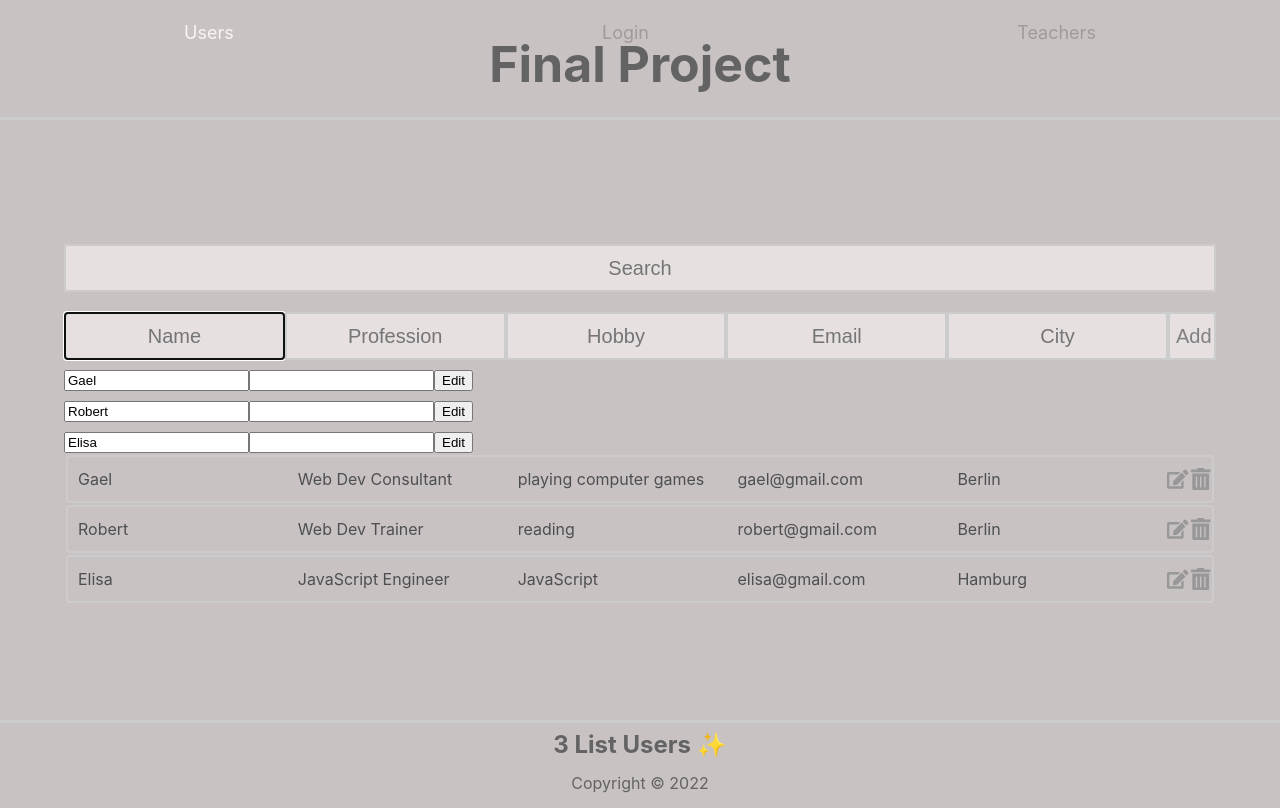
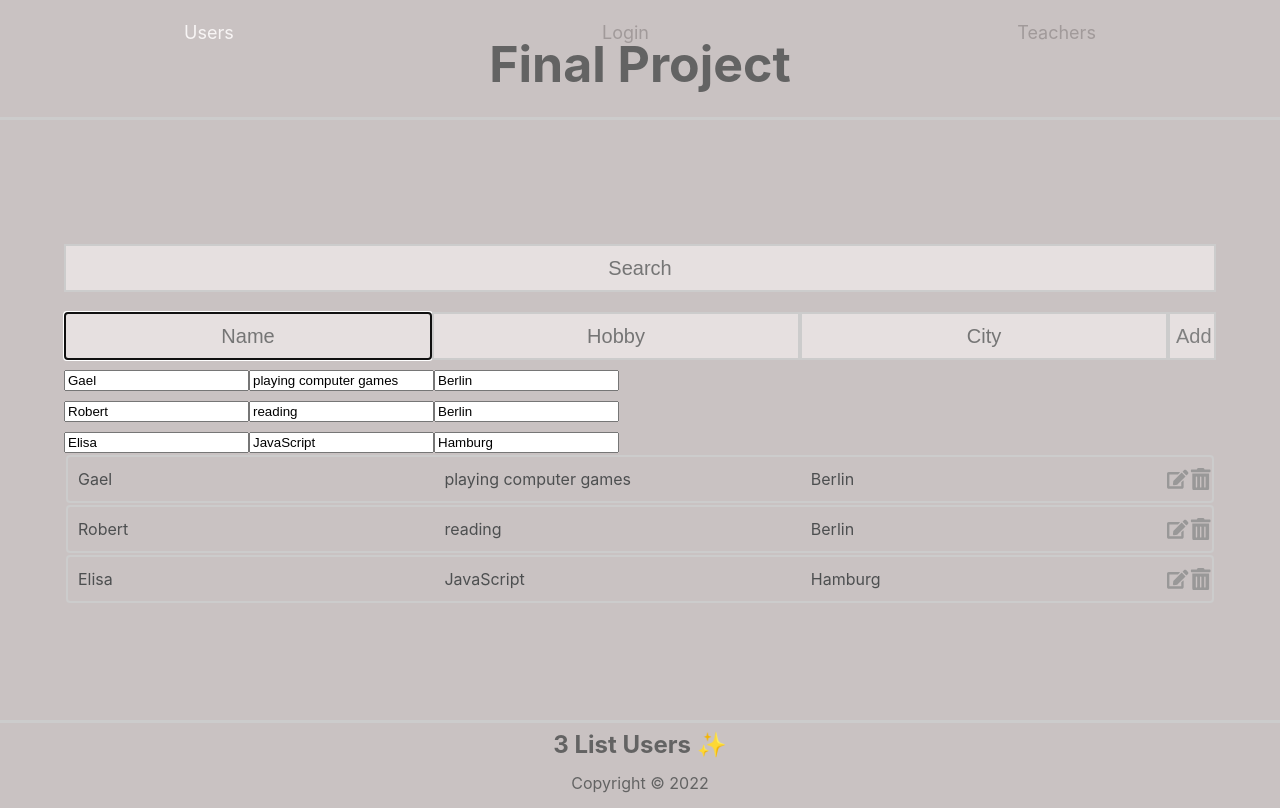
Before and after one commit to alliance-11/final, a React (Create React App) app: page / in a window 1280 px wide. Built offline with nearby package versions, Linux system fonts and the light colour scheme.

Commit message:
Modified document.

```diff
--- a/src/components/users/AddForm.jsx
+++ b/src/components/users/AddForm.jsx
@@ -3,9 +3,7 @@ import { useState, useRef } from 'react';
 export const AddForm = ({ addUser }) => {
   const [newUser, setNewUser] = useState({
     name: "",
-    profession: "",
     hobby: "",
-    email: "",
     city: "",
   });
   const inputRef = useRef();
@@ -19,9 +17,7 @@ export const AddForm = ({ addUser }) => {
     setNewUser({
       ...newUser,
       name: "",
-      profession: "",
       hobby: "",
-      email: "",
       city: "",
     });
   };
@@ -41,23 +37,9 @@ export const AddForm = ({ addUser }) => {
       />
       <input
         type="text"
-        name="profession"
-        placeholder="Profession"
-        value={newUser.profession}
-        onChange={handleAddUser}
-      />
-      <input
-        type="text"
         name="hobby"
         placeholder="Hobby"
         value={newUser.hobby}
-        onChange={handleAddUser}
-      />
-      <input
-        type="text"
-        name="email"
-        placeholder="Email"
-        value={newUser.email}
         onChange={handleAddUser}
       />
       <input
--- a/src/components/users/EditItem.jsx
+++ b/src/components/users/EditItem.jsx
@@ -1,10 +1,9 @@
-import { useState, useRef, useEffect } from "react";
+import { useRef, useEffect } from "react";
 
-export const EditItem = ({ user, editUser }) => {
+export const EditItem = ({ user, editUser, editMode, setEditMode }) => {
   const inputName = useRef();
   const inputHobby = useRef();
-
-  const [editMode, setEditMode] = useState(false);
+  const inputCity = useRef();
 
   useEffect(() => {
     console.log("[UseEffect Hook] SOME STATE was CHANGED in our App");
@@ -14,9 +13,10 @@ export const EditItem = ({ user, editUser }) => {
     if (e.key === "Enter") {
       const nameNew = inputName.current.value;
       const hobbyNew = inputHobby.current.value;
+      const cityNew = inputCity.current.value;
 
-      setEditMode(false);
-      editUser(user.id, { name: nameNew, hobby: hobbyNew });
+      // setEditMode(true);
+      editUser(user.id, { name: nameNew, hobby: hobbyNew, city: cityNew });
     }
   };
 
@@ -30,13 +30,20 @@ export const EditItem = ({ user, editUser }) => {
         readOnly={!editMode}
       />
       <input
-        name="age"
+        name="hobby"
         ref={inputHobby}
         onKeyDown={onKeyDown}
-        defaultValue={user.age}
+        defaultValue={user.hobby}
         readOnly={!editMode}
       />
-      <button onClick={() => setEditMode(!editMode)}>Edit</button>
+      <input
+        name="city"
+        ref={inputCity}
+        onKeyDown={onKeyDown}
+        defaultValue={user.city}
+        readOnly={!editMode}
+      />
+      {/* <button onClick={() => setEditMode(!editMode)}>Edit</button> */}
     </div>
   );
 };
--- a/src/components/users/EditList.jsx
+++ b/src/components/users/EditList.jsx
@@ -1,10 +1,10 @@
 import { EditItem } from "./EditItem";
 
-export const EditList = ({ users, editUser }) => {
+export const EditList = ({ users, editUser,editMode, setEditMode }) => {
   return (
     <>
       {users.map((user) => (
-        <EditItem user={user} editUser={editUser} />
+        <EditItem user={user} editUser={editUser} editMode={editMode} setEditMode={setEditMode} />
       ))}
     </>
   );
--- a/src/components/users/UserItem.jsx
+++ b/src/components/users/UserItem.jsx
@@ -1,19 +1,17 @@
 import { FaEdit, FaTrashAlt } from "react-icons/fa";
 
-export const UserItem = ({ user, handleDelete }) => {
+export const UserItem = ({ user, handleDelete, editMode, setEditMode }) => {
   return (
     <div className="user">
       <div className="item">{user.name}</div>
-      <div className="item">{user.profession}</div>
       <div className="item">{user.hobby}</div>
-      <div className="item">{user.email}</div>
       <div className="item">{user.city}</div>
       <div className="icons">
         <FaEdit
           className="icon"
           role="button"
           tabIndex="0"
-          // onClick={() => setEditMode(!editMode)}
+          onClick={() => setEditMode(!editMode)}
         />
         <FaTrashAlt
           className="icon"
--- a/src/components/users/Users.jsx
+++ b/src/components/users/Users.jsx
@@ -34,7 +34,7 @@ export const Users = () => {
       city: "Hamburg",
     },
   ]);
-
+  const [editMode, setEditMode] = useState(false);
   const [search, setSearch] = useState("");
 
   //Add
@@ -52,6 +52,7 @@ export const Users = () => {
       user.id === id ? { ...user, userData } : user
     );
     setUsers(updateUser);
+    setEditMode(false)
   };
 
   //Delete
@@ -66,22 +67,18 @@ export const Users = () => {
       <div className="container">
         <Search search={search} setSearch={setSearch} />
         <AddForm addUser={addUser} />
-        <EditList users={users} editUser={editUser} />
-        {users.length ? (
+        {/* {editMode ? */}
+          <EditList users={users} editUser={editUser} />
+          {/* : */}
           <UsersList
-            users={users.filter((user) =>
-              user.name.toLowerCase().includes(search.toLowerCase()),
+          users={users.filter((user) =>
+            user.name.toLowerCase().includes(search.toLowerCase())
             )}
             handleDelete={handleDelete}
-          />
-        ) : (
-          <p style={{ marginTop: "2rem", textAlign: "center" }}>
-            Your List is empty{" "}
-          </p>
-        )}
+            />
+{/* } */}
       </div>
       <Footer length={users.length} />
-      {/* {users.length} List {users.length === 1 ? "User" : "Users"} */}
     </div>
   );
 };
--- a/src/components/users/Users.scss
+++ b/src/components/users/Users.scss
@@ -100,7 +100,7 @@
         display: flex;
         justify-content: space-between;
         .item {
-          width: 18.5%;
+          width: 30%;
           padding-left: 10px;
         }
         .icons {
@@ -122,9 +122,10 @@
         }
       }
       .edit {
+        width: 100%;
         input {
           color: grey;
-          width: 68%;
+          width: 30%;
           height: 2.5rem;
           border-radius: 4px;
           font-size: 20px;
```
Also changed, not shown: public/notes.md (added, +11 -0 lines).
